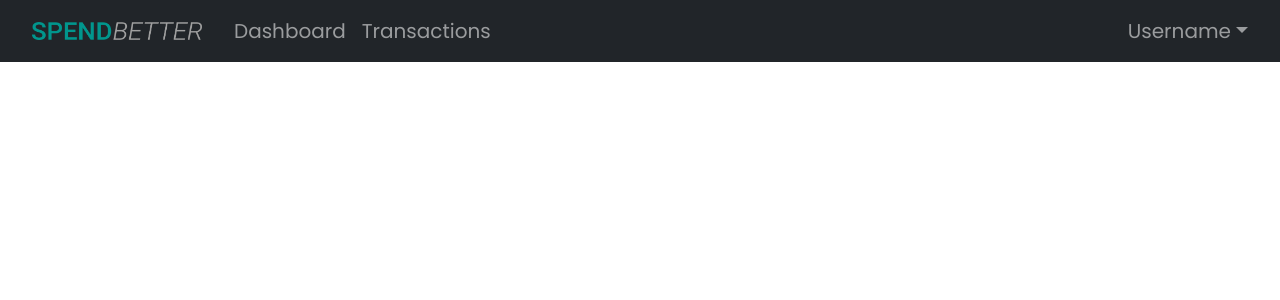
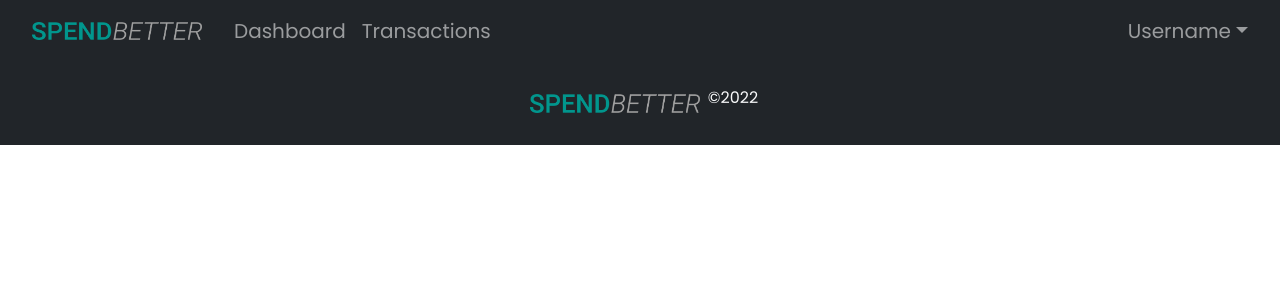
Before and after one commit to nickmendezFlatiron/budget-app, a React (Vite) app in the folder client/: page /transactions in a window 1280 px wide. Shown: the top 300 px of the page. Built offline with nearby package versions, Linux system fonts and the light colour scheme.

Commit message:
created footer component

```diff
--- a/client/src/App.jsx
+++ b/client/src/App.jsx
@@ -4,6 +4,7 @@ import {Routes, Route} from 'react-router-dom';
 import Navigation from './Navigation';
 import Homepage from './home/Homepage';
 import Dashboard from './dashboard/Dashboard';
+import Footer from './Footer'
 
 import './styles/app.scss'
 import './styles/index.css'
@@ -13,10 +14,11 @@ function App() {
   return (
       <>
         <Navigation />
-        <Routes>
-          <Route path='/' element={<Homepage />} exact/>
-          <Route path='/dashboard' element={<Dashboard />} exact/>
-        </Routes>
+          <Routes>
+            <Route path='/' element={<Homepage />} exact/>
+            <Route path='/dashboard' element={<Dashboard />} exact/>
+          </Routes>
+        <Footer />
       </>
   )
 }
--- /dev/null
+++ b/client/src/Footer.jsx
@@ -0,0 +1,17 @@
+import React from 'react'
+
+import textLogo from "./assets/text-logo.png";
+
+
+const Footer = () => {
+  return (
+    <div
+      className='d-flex justify-content-center text-light py-4 bg-dark'
+    >
+      <img src={textLogo} alt="Spend Better Text Logo" className='nav-text-logo'/>
+      <div>©2022</div>
+    </div>
+  )
+}
+
+export default Footer
--- a/client/src/Navigation.jsx
+++ b/client/src/Navigation.jsx
@@ -14,7 +14,7 @@ const Navigation = () => {
   }
 
   return (
-      <Navbar collapseOnSelect expand="md" bg="dark" variant="dark" className='px-4 header-bg fs-5' sticky="top">
+      <Navbar collapseOnSelect expand="lg" bg="dark" variant="dark" className='px-4 header-bg fs-5' sticky="top">
           <Navbar.Brand href="/">
             <img src={textLogo} alt="Spend Better Text Logo" className='nav-text-logo'/>
           </Navbar.Brand>
--- a/client/src/dashboard/BudgetDonutChart.jsx
+++ b/client/src/dashboard/BudgetDonutChart.jsx
@@ -60,7 +60,9 @@ const BudgetDonutChart = () => {
               plugins: {
                   datalabels: {
                       formatter: function(value, context) {
-                          return context.chart.data.labels[context.dataIndex];
+                          return (
+                            context.chart.data.labels[context.dataIndex]
+                            );
                       },
                       color: `rgba(255, 255, 255, ${labelOpacity})`,
                       font: {
--- a/client/src/dashboard/Dashboard.jsx
+++ b/client/src/dashboard/Dashboard.jsx
@@ -23,6 +23,9 @@ const Dashboard = () => {
     const options = {month: 'long', year: 'numeric'};
     return new Intl.DateTimeFormat('en-US', options).format(d)
   }
+
+  const displayTime = timeFrame === "Custom" ? timeFrame : `${timeFrame}ly`;
+
   return (
     <div className='bg-dark text-light pb-5'>
       <Container >
@@ -58,17 +61,17 @@ const Dashboard = () => {
                 <h1>$1300.24</h1>
               </Col>
               <Col xs={6} lg={`auto`}>
-                <p className="text-warning text-capitalize">{timeFrame === "Custom" ? timeFrame : `${timeFrame}ly`} Budget</p>
+                <p className="text-warning text-capitalize">{displayTime} Budget</p>
                 <h1>$2000</h1>
               </Col>
             </div>
             <div className="glow rounded rounded-3 mb-3 d-flex row row-auto bg-light bg-opacity-25 max-content p-2">
               <Col xs={6} lg={`auto`}>
-                <p className="text-warning text-center">Total Savings</p>
+                <p className="text-warning text-center">{displayTime} Savings</p>
                 <h1>$1300.24</h1>
               </Col>
               <Col xs={6} lg={`auto`}>
-                <p className="text-warning text-capitalize">{timeFrame === "Custom" ? timeFrame : `${timeFrame}ly`} Income</p>
+                <p className="text-warning text-capitalize">{displayTime} Income</p>
                 <h1>$2000</h1>
               </Col>
             </div>
--- a/client/src/styles/index.css
+++ b/client/src/styles/index.css
@@ -49,7 +49,7 @@ body::-webkit-scrollbar-thumb {
 body::-webkit-scrollbar {
   background-color: #212529;
   display: none;;
-  scrollbar-width: none;
+
 }
 
 .gap-gutter {
@@ -128,6 +128,7 @@ body::-webkit-scrollbar {
 
 .pointer-cursor {
   cursor: pointer;
+
 }
 .pointer-cursor label {
   cursor: pointer;
```
Also changed, not shown: client/src/home/SellingPoints.jsx (indentation only).
